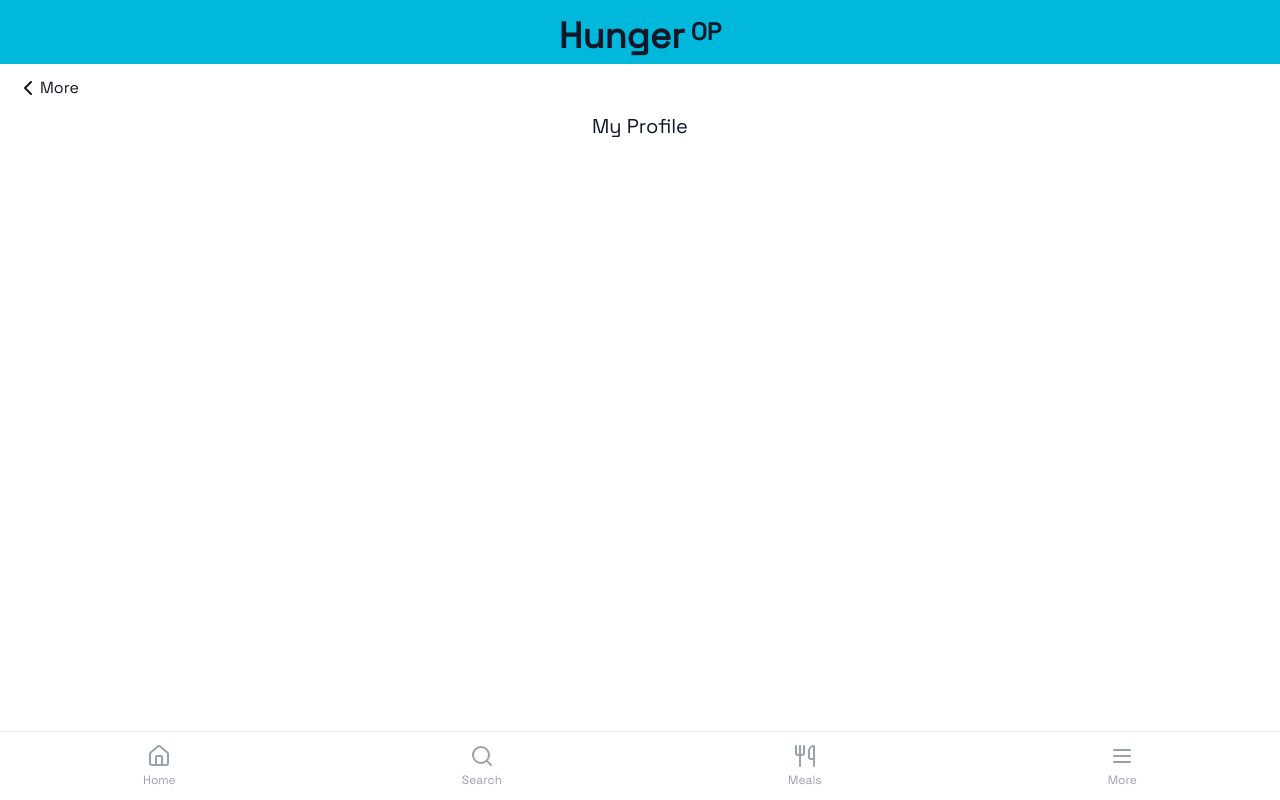
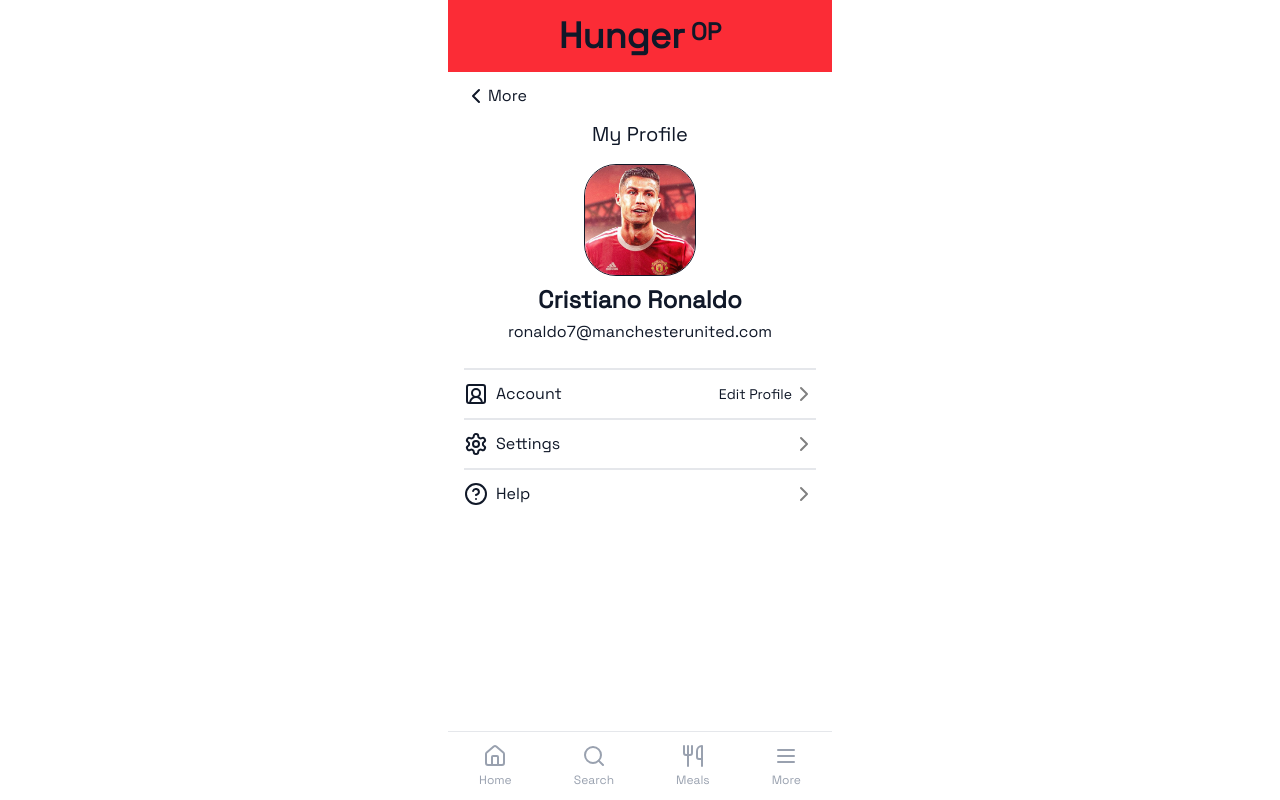
Before and after one commit to abhinaykrishna/hunger-op, a React (Vite) app: page /dashboard/userProfile in a window 1280 px wide. Built offline with nearby package versions, Linux system fonts and the light colour scheme.

Commit message:
fixed scrolling issue + user profile changes

```diff
--- a/src/components/AppNavigation/index.jsx
+++ b/src/components/AppNavigation/index.jsx
@@ -19,7 +19,7 @@
   console.log(location);
 
   return (
-    <section className='fixed bottom-0 left-0 right-0 border-t border-gray-200'>
+    <section className='border-t border-gray-200'>
       <div className='flex justify-around items-center py-3'>
         {tabs.map(({ pageKey, label, path, LucideIcon }, idx) => (
           <div
@@ -31,12 +31,12 @@
           >
             <LucideIcon
               className={`w-6 h-6 ${
-                location.pathname === `/dashboard/${path}` ? 'text-blue-600 dark:text-blue-300' : 'text-gray-400'
+                location.pathname === `/dashboard/${path}` ? 'text-red-600 dark:text-red-300' : 'text-gray-400'
               }`}
             />
             <span
               className={`text-xs text-blue-600 ${
-                location.pathname === `/dashboard/${path}` ? 'text-blue-600 dark:text-blue-300' : 'text-gray-400'
+                location.pathname === `/dashboard/${path}` ? 'text-red-600 dark:text-red-300' : 'text-gray-400'
               }`}
             >
               {label}
--- a/src/components/Dashboard/index.jsx
+++ b/src/components/Dashboard/index.jsx
@@ -13,11 +13,9 @@
   }, [theme]);
 
   return (
-    <main className='relative'>
-      <div className='fixed top-0 left-0 right-0 w-full z-50 h-16 bg-cyan-500'>
-        <Header />
-      </div>
-      <div className='pt-16 pb-16 overflow-y-auto h-full'>
+    <main className='h-screen flex flex-col max-w-sm mx-auto'>
+      <Header />
+      <div className='flex-1 overflow-y-auto h-full'>
         <Outlet />
       </div>
       <AppNavigation />
--- a/src/components/Header/index.jsx
+++ b/src/components/Header/index.jsx
@@ -2,7 +2,7 @@
 
 const Header = () => {
   return (
-    <header className='p-4'>
+    <header className='p-4 bg-red-500 dark:bg-red-900 flex-shrink-0'>
       <h1 className='font-bold text-center'>
         <Link to='/'>
           <span className='text-4xl'>Hunger</span>
--- a/src/components/More/index.jsx
+++ b/src/components/More/index.jsx
@@ -52,7 +52,7 @@
     { pageKey: 'joinFlat', label: 'Join Flat', path: 'joinFlat', LucideIcon: HousePlus, clickHandler: handleJoinFlat },
     {
       pageKey: 'groceriesList',
-      label: 'Generate Groceries Flat',
+      label: 'Generate Groceries List',
       path: 'groceriesList',
       LucideIcon: ScrollText,
       clickHandler: () => {},
--- a/src/components/UserProfile/index.jsx
+++ b/src/components/UserProfile/index.jsx
@@ -1,7 +1,32 @@
-import { ChevronLeft } from 'lucide-react';
+import { CircleHelp, ChevronLeft, ChevronRight, SquareUserRound, Settings } from 'lucide-react';
 import { Link } from 'react-router';
+import ronaldoImg from '../../assets/cr7.jpg';
 
 const UserProfile = () => {
+  const options = [
+    {
+      pageKey: 'account',
+      label: 'Account',
+      path: 'account',
+      LucideIcon: SquareUserRound,
+      clickHandler: () => {},
+    },
+    {
+      pageKey: 'settings',
+      label: 'Settings',
+      path: 'settings',
+      LucideIcon: Settings,
+      clickHandler: () => {},
+    },
+    {
+      pageKey: 'help',
+      label: 'Help',
+      path: 'help',
+      LucideIcon: CircleHelp,
+      clickHandler: () => {},
+    },
+  ];
+
   return (
     <div className='mx-4 flex flex-col flex-wrap'>
       <Link to='/dashboard/more' className='my-3 flex items-center'>
@@ -9,6 +34,25 @@
         <span>More</span>
       </Link>
       <h3 className='text-center text-xl mb-2'>My Profile</h3>
+      <section className='flex flex-col items-center my-2'>
+        <img src={ronaldoImg} alt='user-image' className='h-28 w-28 border rounded-4xl' />
+        <div className='p-1 mt-1 font-extrabold text-2xl'>Cristiano Ronaldo</div>
+        <div>ronaldo7@manchesterunited.com</div>
+      </section>
+      <section className='mt-4'>
+        {options.map(({ label, LucideIcon, pageKey }, idx) => (
+          <div key={idx} className='border-t-2 border-gray-200 flex items-center justify-between'>
+            <div className='flex py-3'>
+              <LucideIcon />
+              <span className='ml-2'>{label}</span>
+            </div>
+            <div className='flex'>
+              {pageKey === 'account' && <button className='text-sm'>Edit Profile</button>}
+              <ChevronRight color='gray' />
+            </div>
+          </div>
+        ))}
+      </section>
     </div>
   );
 };
```
Also changed, not shown: src/assets/cr7.jpg (added).
